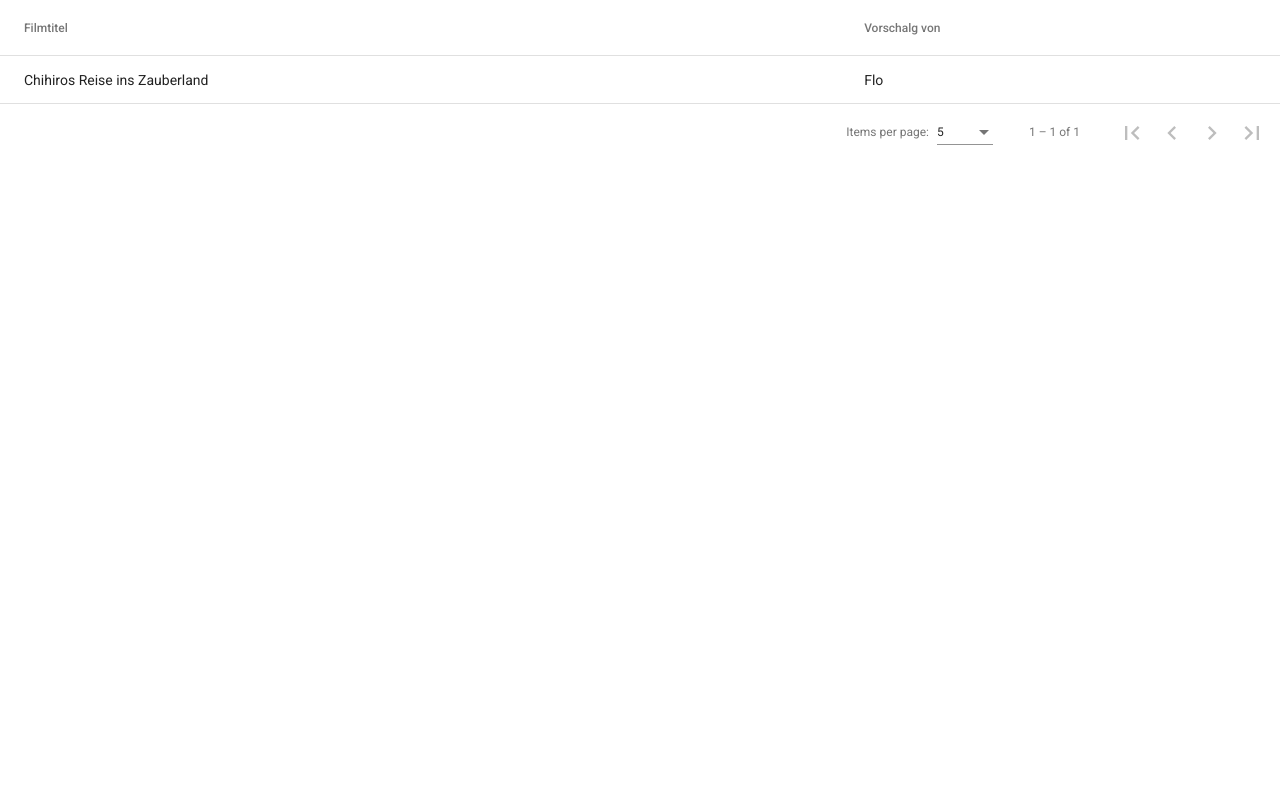
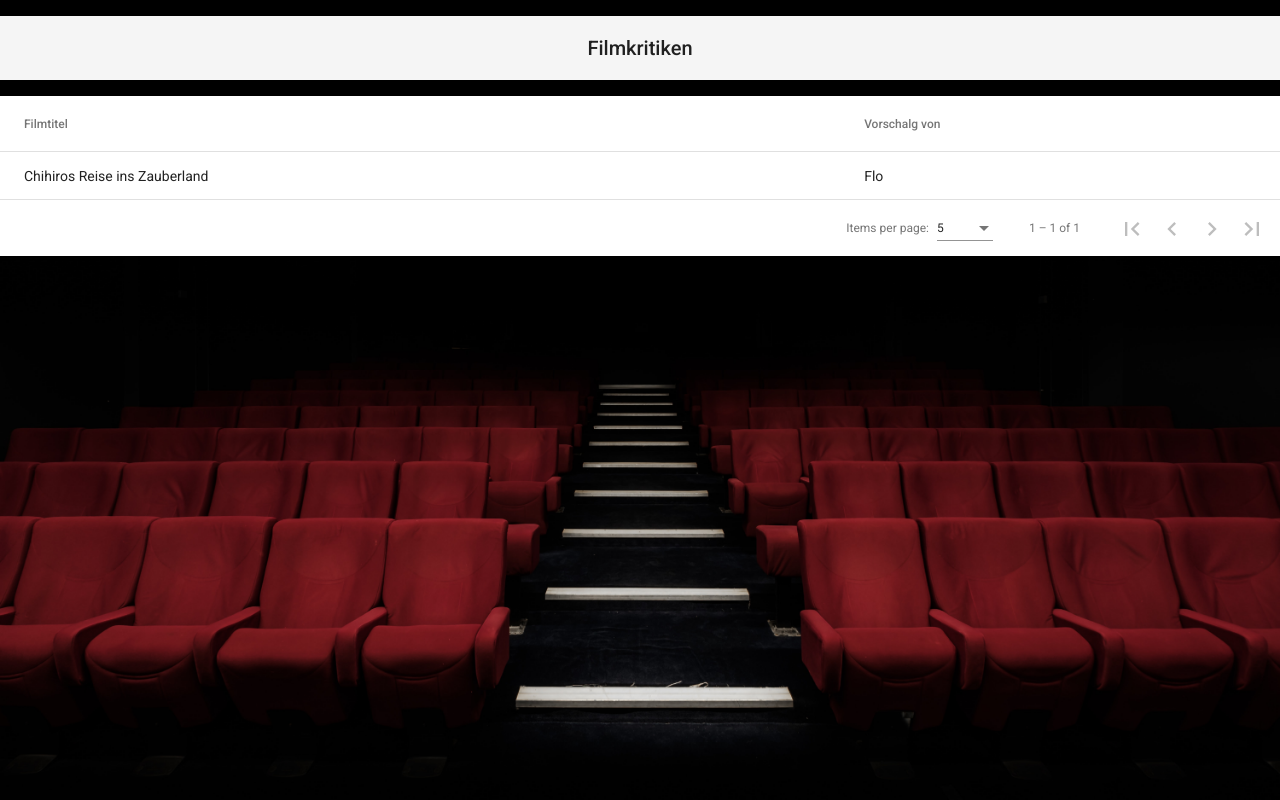
Before and after one commit to DerBlum/filmkritiken-frontend, an Angular app: page / in a window 1280 px wide. Built offline with nearby package versions, Linux system fonts and the light colour scheme.

Commit message:
Hintergrundbild und Toolbar (Header) hinzugefügt

```diff
--- a/src/app/app.component.css
+++ b/src/app/app.component.css
@@ -10,3 +10,8 @@
 p {
   color: white;
 }*/
+
+mat-toolbar > span {
+  text-align: center;
+  width: 100%;
+}
--- a/src/app/app.component.html
+++ b/src/app/app.component.html
@@ -1,5 +1,13 @@
-<div class="content" role="main">
-  <fk-table></fk-table>
+<div>
+  <p>
+    <mat-toolbar class="toolbar">
+      <span>Filmkritiken</span>
+    </mat-toolbar>
+  </p>
+
+  <div class="content" role="main">
+    <fk-table></fk-table>
+  </div>
 </div>
 
 <router-outlet></router-outlet>
--- a/src/app/app.module.ts
+++ b/src/app/app.module.ts
@@ -7,6 +7,7 @@ import { FkTableComponent } from './filmkritiken/components/fk-table/fk-table.co
 import { BrowserAnimationsModule } from '@angular/platform-browser/animations';
 import { MatTableModule } from "@angular/material/table";
 import { MatPaginatorModule } from '@angular/material/paginator';
+import { MatToolbarModule } from '@angular/material/toolbar';
 
 @NgModule({
   declarations: [
@@ -18,7 +19,8 @@ import { MatPaginatorModule } from '@angular/material/paginator';
     AppRoutingModule,
     BrowserAnimationsModule,
     MatTableModule,
-    MatPaginatorModule
+    MatPaginatorModule,
+    MatToolbarModule,
   ],
   providers: [],
   bootstrap: [AppComponent]
--- a/src/app/filmkritiken/components/fk-table/fk-table.component.html
+++ b/src/app/filmkritiken/components/fk-table/fk-table.component.html
@@ -9,7 +9,7 @@
         <!-- Vorschlag Von -->
         <ng-container matColumnDef="vorschlagvon">
             <th mat-header-cell *matHeaderCellDef> Vorschalg von </th>
-            <td mat-cell *matCellDef="let element"> {{element.film.vorschlagvon}} </td>
+            <td mat-cell *matCellDef="let element"> {{element.film.beitragvon}} </td>
         </ng-container>
 
         <tr mat-header-row *matHeaderRowDef="displayedColumns"></tr>
--- a/src/app/filmkritiken/components/fk-table/fk-table.component.ts
+++ b/src/app/filmkritiken/components/fk-table/fk-table.component.ts
@@ -22,7 +22,8 @@ export class FkTableComponent implements OnInit {
       <Filmbewertungen>{
         film: <Film>{
           name: "Chihiros Reise ins Zauberland",
-          vorschlagvon: "Flo"
+          beitragvon: "Flo",
+          besprochenam: new Date(2021, 3 - 1, 28)
         },
         bewertungen: [
           {
--- a/src/app/filmkritiken/types/DataTypes.ts
+++ b/src/app/filmkritiken/types/DataTypes.ts
@@ -1,6 +1,7 @@
 export interface Film {
   name: string;
-  vorschlagvon: string;
+  beitragvon: string;
+  besprochenam: Date;
 };
 
 export interface Bewertung {
--- a/src/index.html
+++ b/src/index.html
@@ -1,5 +1,6 @@
 <!doctype html>
 <html lang="en">
+
 <head>
   <meta charset="utf-8">
   <title>Filmkritiken</title>
@@ -10,7 +11,9 @@
   <link href="https://fonts.googleapis.com/css2?family=Roboto:wght@300;400;500&display=swap" rel="stylesheet">
   <link href="https://fonts.googleapis.com/icon?family=Material+Icons" rel="stylesheet">
 </head>
+
 <body class="app">
   <fk-root></fk-root>
 </body>
+
 </html>
--- a/src/styles.css
+++ b/src/styles.css
@@ -1,10 +1,16 @@
 /* You can add global styles to this file, and also import other style files */
 @import './app/app.component.css';
-
-html, body {
+html {
     height: 100%;
 }
 
 body {
-    margin: 0; font-family: Roboto, "Helvetica Neue", sans-serif;
+    margin: 0;
+    font-family: Roboto, "Helvetica Neue", sans-serif;
+    background-color: #000;
+    background-image: url(./images/Cinema.jpg);
+
+    background-size: 100%;
+    background-repeat: no-repeat;
+    background-position: bottom;
 }
```
Also changed, not shown: src/images/Cinema.jpg (added).
